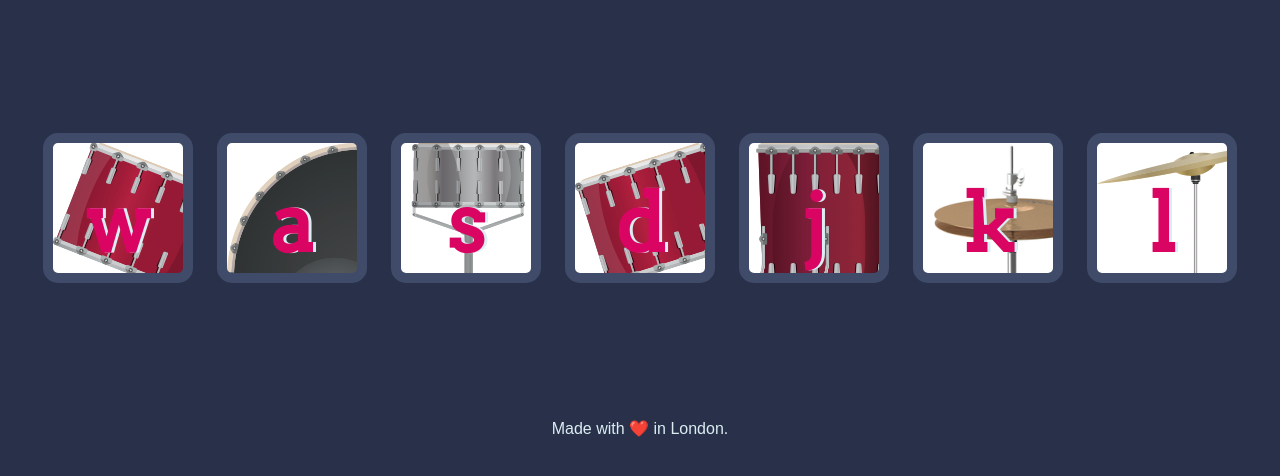
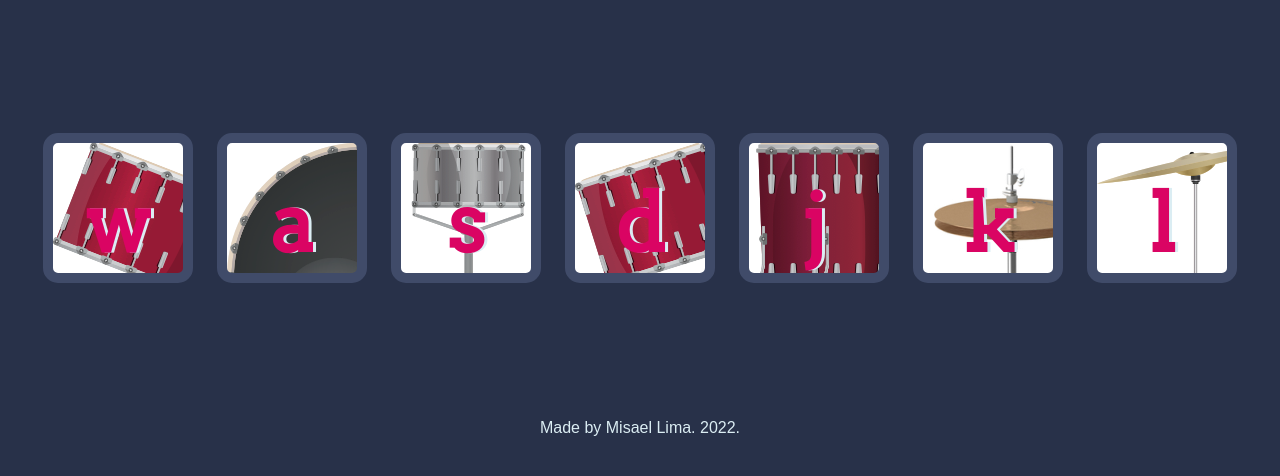
Before and after one commit to misalima/drum-kit, a plain HTML site: page index.html in a window 1280 px wide. Shown: the part 156-632 px from the top of the page. Drawn offline with Linux system fonts and the light colour scheme.

Commit message:
footer update

```diff
--- a/index.html
+++ b/index.html
@@ -23,7 +23,7 @@
 
 
   <footer>
-    Made with ❤️ in London.
+    Made by Misael Lima. 2022.
   </footer>
   <script src="index.js"></script>
 </body>
```
